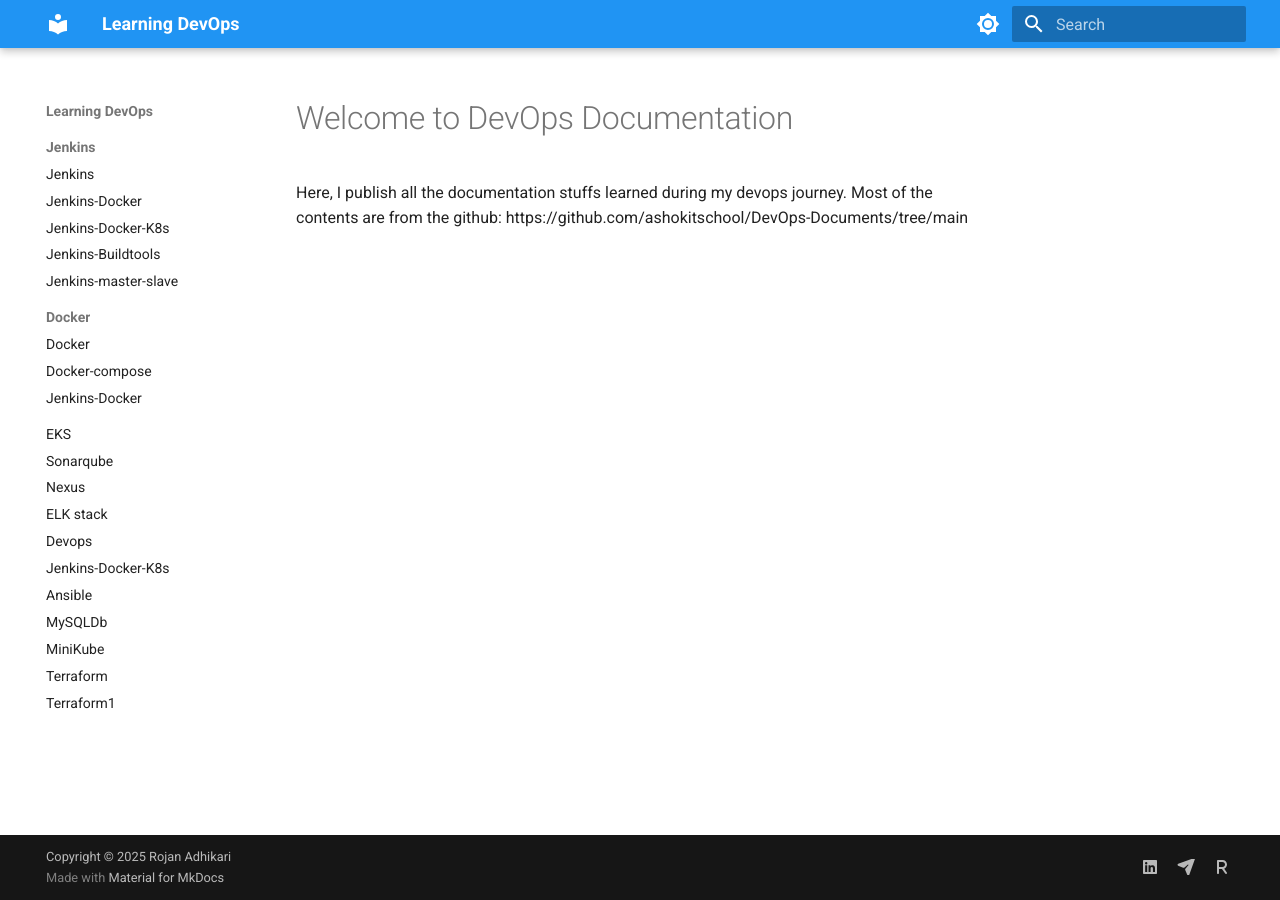
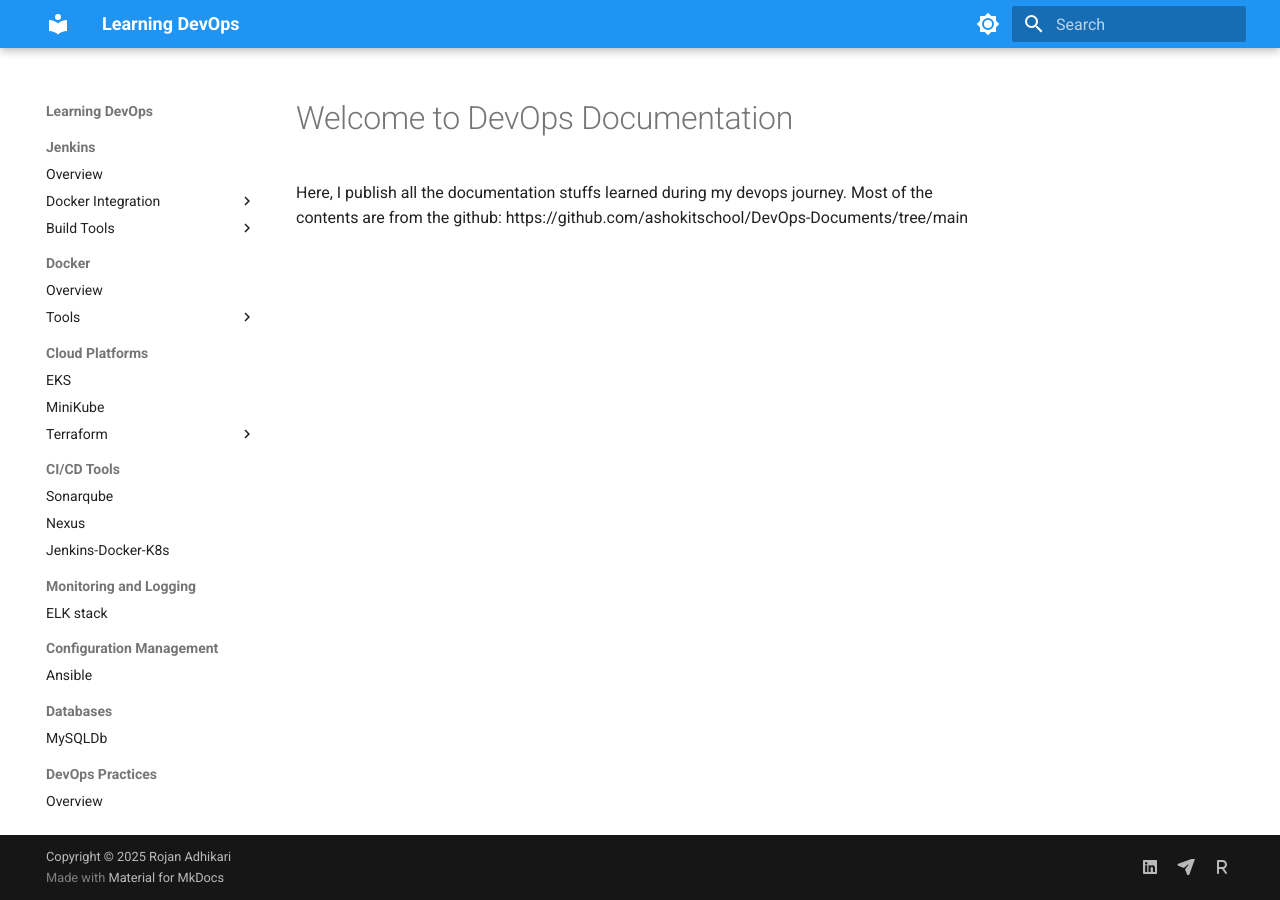
Before and after one commit to Rojan998/Documentation, an MkDocs documentation site: the page built from docs/index.md, in a window 1280 px wide. Built offline with MkDocs 1.6.1 and Material for MkDocs 9.7.7, drawn with Linux system fonts in a browser that asks for light colours.

Commit message:
modified mkdocs.yml

```diff
--- a/mkdocs.yml
+++ b/mkdocs.yml
@@ -11,7 +11,7 @@
     - navigation.instant
     - navigation.instant.progress
     - navigation.sections
-    - navigation.expand
+    # - navigation.expand
     - navigation.path
     - content.code.copy
     - toc.follow
@@ -40,28 +40,36 @@
 
 nav:
   - Jenkins:
-    - Jenkins: jenkins.md
-    - Jenkins-Docker: jenkins-docker.md
-    - Jenkins-Docker-K8s: jenkins-docker-k8s.md
-    - Jenkins-Buildtools: jenkins-buildtools.md
-    - Jenkins-master-slave: jenkins-master-slave.md
+      - Overview: jenkins.md
+      - Docker Integration:
+          - Jenkins-Docker: jenkins-docker.md
+          - Jenkins-Docker-K8s: jenkins-docker-k8s.md
+      - Build Tools:
+          - Jenkins-Buildtools: jenkins-buildtools.md
+          - Jenkins-master-slave: jenkins-master-slave.md
   - Docker:
-    - Docker: docker.md
-    - Docker-compose: docker-compose.md
-    - Jenkins-Docker: jenkins-docker.md
-
-  - EKS: eks.md
-  - Sonarqube: sonarqube.md
-  - Nexus: nexus.md
-  - ELK stack: elk-stack.md
-  - Devops: devops.md
-  - Jenkins-Docker-K8s: jenkins-docker-k8s.md
-  - Ansible: ansible.md
-  - MySQLDb: mysql.md
-  - MiniKube: minikube.md
-  - Terraform: terraform.md
-  - Terraform1: terraform1.md
-
+      - Overview: docker.md
+      - Tools:
+          - Docker-compose: docker-compose.md
+          - Jenkins-Docker: jenkins-docker.md
+  - Cloud Platforms:
+      - EKS: eks.md
+      - MiniKube: minikube.md
+      - Terraform:
+          - Overview: terraform.md
+          - Advanced: terraform1.md
+  - CI/CD Tools:
+      - Sonarqube: sonarqube.md
+      - Nexus: nexus.md
+      - Jenkins-Docker-K8s: jenkins-docker-k8s.md
+  - Monitoring and Logging:
+      - ELK stack: elk-stack.md
+  - Configuration Management:
+      - Ansible: ansible.md
+  - Databases:
+      - MySQLDb: mysql.md
+  - DevOps Practices:
+      - Overview: devops.md
 
 extra:
   social:
```
